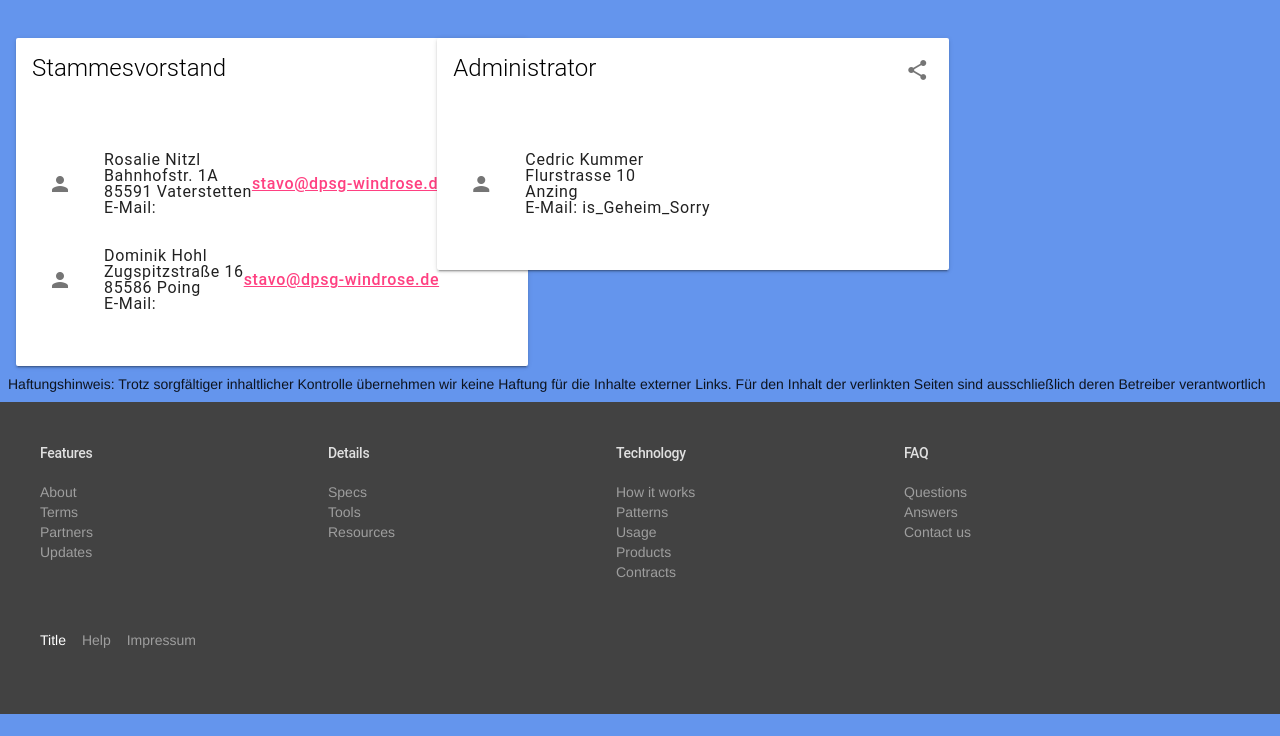
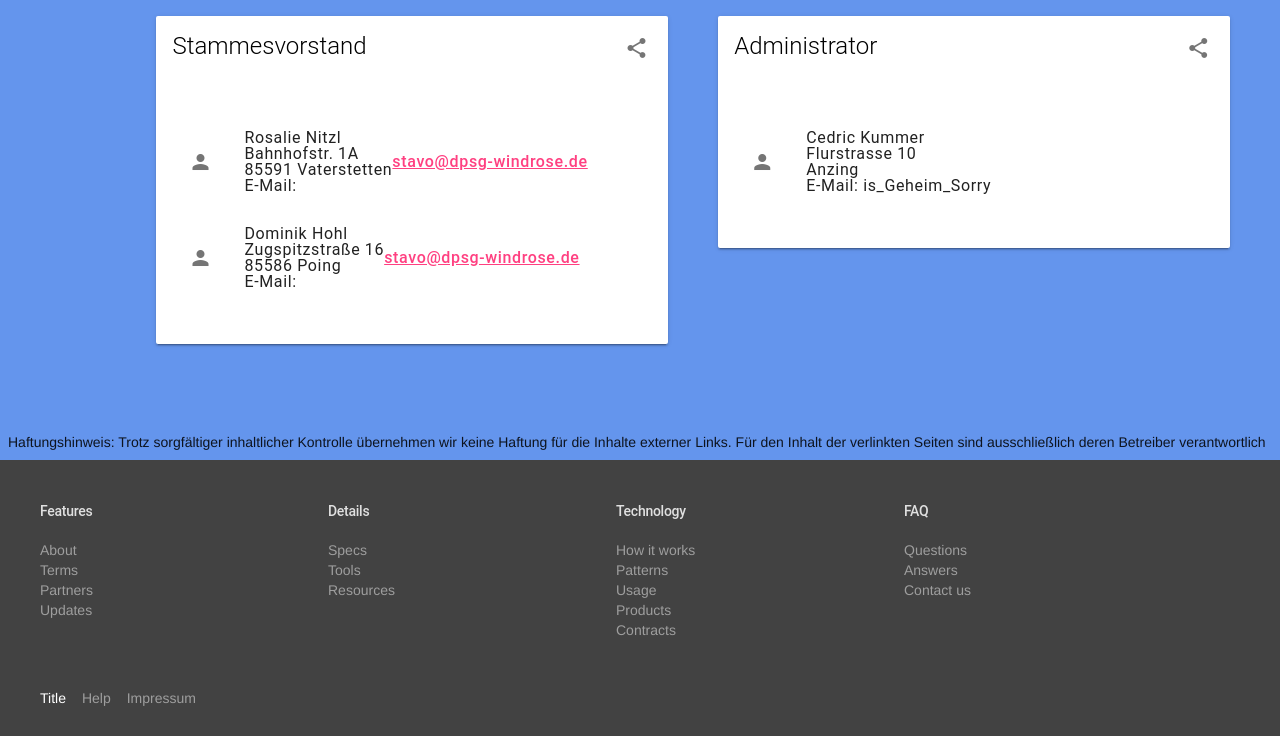
Before and after one commit to SirCedric/SysPrakLMU, a PHP site: page /impressum.php in a window 1280 px wide. Shown: the part 64-800 px from the top of the page. Run offline with PHP 8.4, Linux system fonts and the light colour scheme.

Commit message:
Centered Impressum

```diff
--- a/impressum.php
+++ b/impressum.php
@@ -27,6 +27,9 @@
                         width: 512px;
                     }
                 </style>
+
+                <div class="mdl-layout-spacer"></div>
+
                 <div class="mdl-cell mdl-cell--4-col mdl-cell--6-col-tablet mdl-cell--6-col-phone">
                     <div class="demo-card-wide mdl-card mdl-shadow--2dp">
                         <div class="mdl-card__title">
@@ -62,6 +65,8 @@
                     </div>
                 </div>
 
+                <div class="mdl-layout-spacer"></div>
+
                 <div class="mdl-cell mdl-cell--4-col mdl-cell--6-col-tablet mdl-cell--6-col-phone">
                     <div class="demo-card-wide mdl-card mdl-shadow--2dp">
                         <div class="mdl-card__title">
@@ -88,7 +93,14 @@
                     </div>
                 </div>
 
-                <span>Haftungshinweis:  Trotz sorgfältiger inhaltlicher Kontrolle übernehmen wir keine Haftung für die Inhalte externer Links. Für den Inhalt der verlinkten Seiten sind ausschließlich deren Betreiber verantwortlich </span>
+                <div class="mdl-layout-spacer"></div>
+
+                <span>
+                    </br>
+                    </br>
+                    </br>
+                    </br>
+                    Haftungshinweis:  Trotz sorgfältiger inhaltlicher Kontrolle übernehmen wir keine Haftung für die Inhalte externer Links. Für den Inhalt der verlinkten Seiten sind ausschließlich deren Betreiber verantwortlich </span>
 
 
             </div>
```
